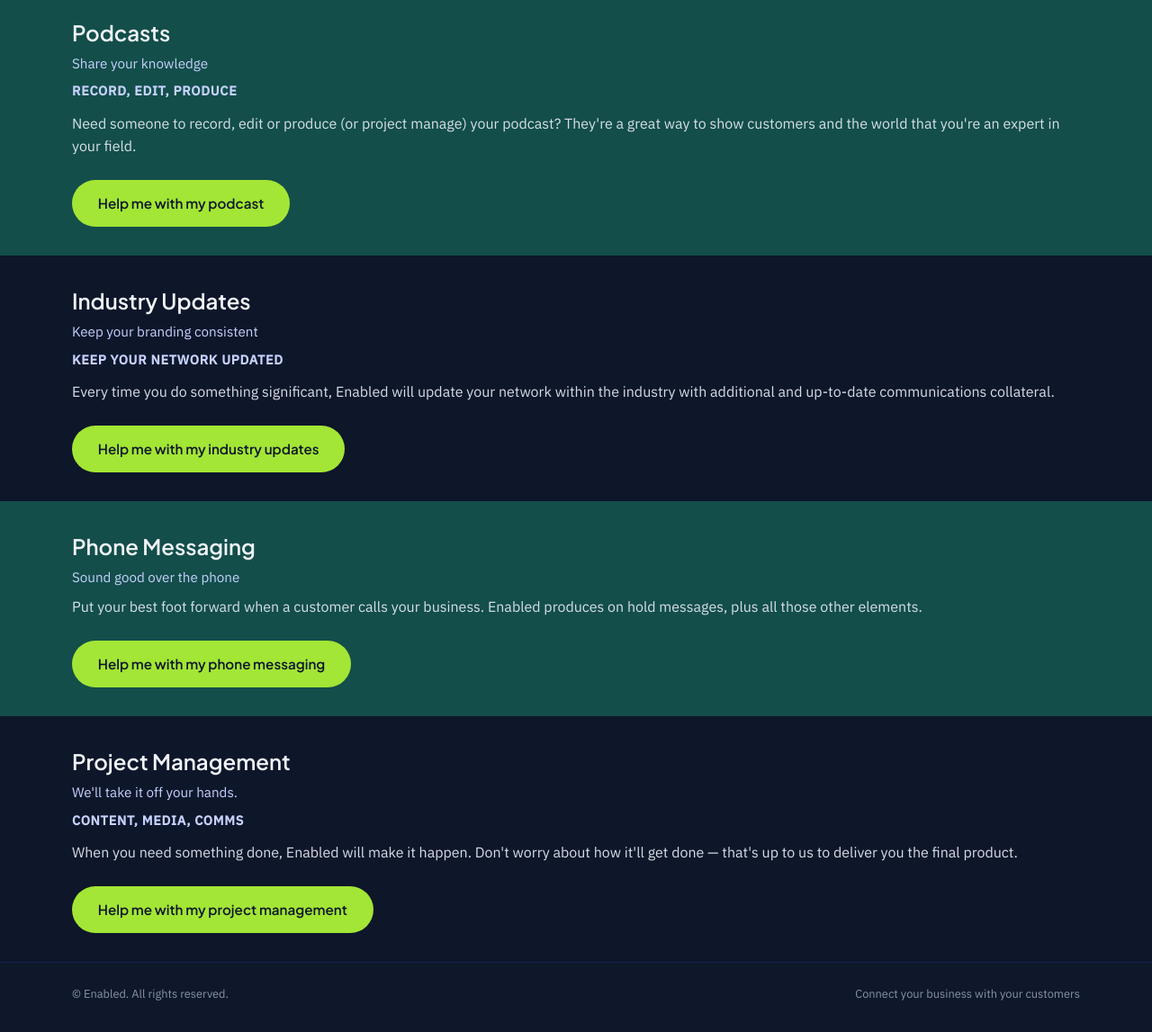
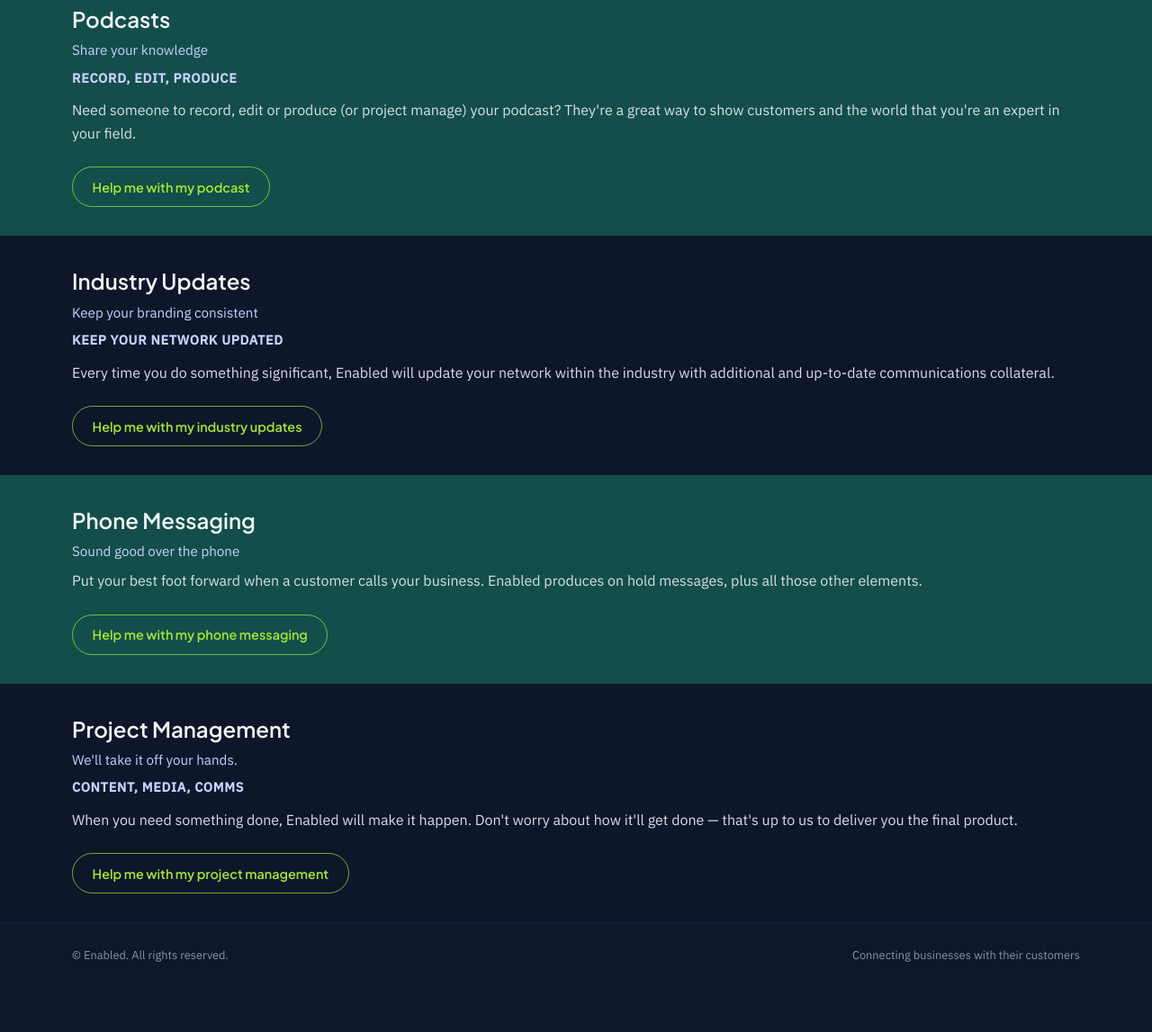
Before and after one commit to Hi-sodoozy/sturdy-funicular, a plain HTML site: page services.html in a window 1280 px wide. Shown: the part 1108-2255 px from the top of the page at 90% size. After the commit the page ends 2212 px from the top, so only its background shows below. Drawn offline with Linux system fonts and the light colour scheme.

Commit message:
Add files via upload

```diff
--- a/services.html
+++ b/services.html
@@ -72,7 +72,7 @@
             <p>We can also keep event info up to date — think upcoming events and booking info.</p>
           </div>
           <div class="service-cta-wrap">
-            <a href="index.html#contact" class="btn-primary btn-service-cta">Help me with my website</a>
+            <a href="index.html#contact" class="btn-service-cta">Help me with my website</a>
           </div>
         </div>
       </section>
@@ -86,7 +86,7 @@
             <p>Don't ask Enabled to make you go viral, but we can assist with running your social media channels on your behalf.</p>
           </div>
           <div class="service-cta-wrap">
-            <a href="index.html#contact" class="btn-primary btn-service-cta">Help me with my socials</a>
+            <a href="index.html#contact" class="btn-service-cta">Help me with my socials</a>
           </div>
         </div>
       </section>
@@ -100,7 +100,7 @@
             <p>Need someone to record, edit or produce (or project manage) your podcast? They're a great way to show customers and the world that you're an expert in your field.</p>
           </div>
           <div class="service-cta-wrap">
-            <a href="index.html#contact" class="btn-primary btn-service-cta">Help me with my podcast</a>
+            <a href="index.html#contact" class="btn-service-cta">Help me with my podcast</a>
           </div>
         </div>
       </section>
@@ -114,7 +114,7 @@
             <p>Every time you do something significant, Enabled will update your network within the industry with additional and up-to-date communications collateral.</p>
           </div>
           <div class="service-cta-wrap">
-            <a href="index.html#contact" class="btn-primary btn-service-cta">Help me with my industry updates</a>
+            <a href="index.html#contact" class="btn-service-cta">Help me with my industry updates</a>
           </div>
         </div>
       </section>
@@ -127,7 +127,7 @@
             <p>Put your best foot forward when a customer calls your business. Enabled produces on hold messages, plus all those other elements.</p>
           </div>
           <div class="service-cta-wrap">
-            <a href="index.html#contact" class="btn-primary btn-service-cta">Help me with my phone messaging</a>
+            <a href="index.html#contact" class="btn-service-cta">Help me with my phone messaging</a>
           </div>
         </div>
       </section>
@@ -141,7 +141,7 @@
             <p>When you need something done, Enabled will make it happen. Don't worry about how it'll get done — that's up to us to deliver you the final product.</p>
           </div>
           <div class="service-cta-wrap">
-            <a href="index.html#contact" class="btn-primary btn-service-cta">Help me with my project management</a>
+            <a href="index.html#contact" class="btn-service-cta">Help me with my project management</a>
           </div>
         </div>
       </section>
@@ -150,7 +150,7 @@
     <footer class="site-footer">
       <div class="site-footer-inner">
         <div>© Enabled. All rights reserved.</div>
-        <div>Connect your business with your customers</div>
+        <div>Connecting businesses with their customers</div>
       </div>
     </footer>
   </div>
--- a/styles.css
+++ b/styles.css
@@ -959,13 +959,31 @@ main {
   letter-spacing: 0.02em;
 }
 
-/* Per-service CTA */
+/* Per-service CTA – outline style (subtle) */
 .service-cta-wrap {
   margin-top: 1.5rem;
 }
 
 .btn-service-cta {
-  display: inline-block;
+  display: inline-flex;
+  align-items: center;
+  justify-content: center;
+  padding: 0.65rem 1.35rem;
+  border-radius: var(--radius-pill);
+  border: 1px solid rgba(163, 230, 53, 0.7);
+  background: transparent;
+  color: var(--lime);
+  font-family: "Plus Jakarta Sans", system-ui, sans-serif;
+  font-weight: 600;
+  font-size: 0.9rem;
+  text-decoration: none;
+  transition: border-color 0.18s ease, background 0.18s ease, color 0.18s ease;
+}
+
+.btn-service-cta:hover {
+  border-color: var(--lime);
+  background: rgba(163, 230, 53, 0.12);
+  color: var(--lime-hover);
 }
 
 .section-service {
```
Also changed, not shown: business-assessment.html (+1 -1 lines), index.html (+1 -1 lines), referrals.html (+1 -1 lines).
